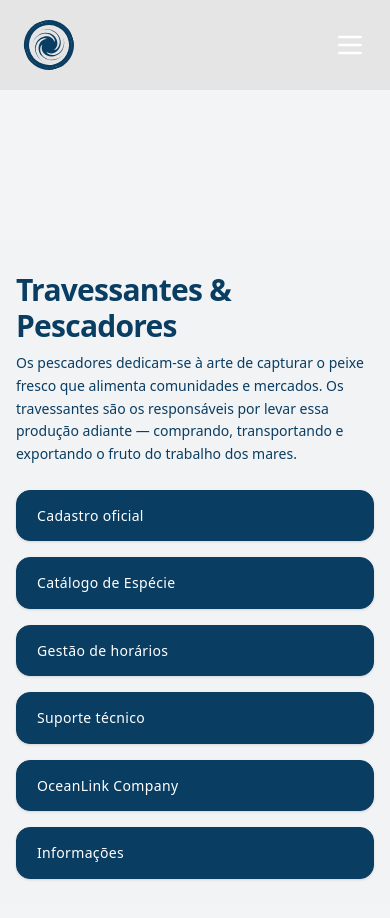
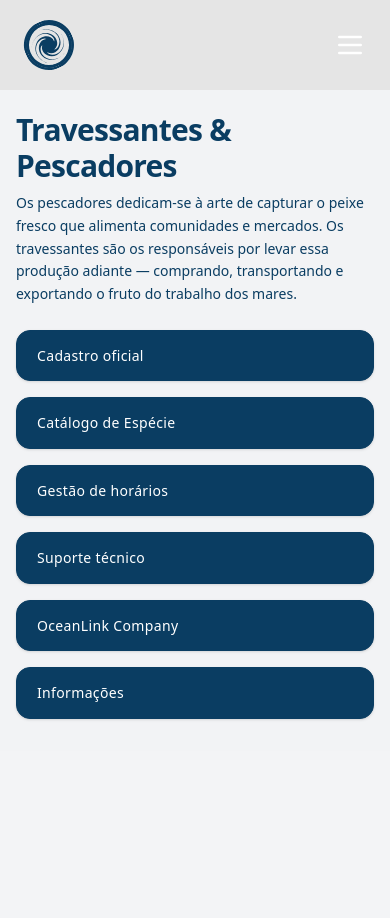
Before and after one commit to G4brielMoura/OceanLink, a Next.js app: page /skills in a window 390 px wide. Shown: the top 918 px of the page. After the commit the page ends 871 px from the top, so only its background shows below. Built offline with nearby package versions, Linux system fonts and the light colour scheme.

Commit message:
fonts_ok

```diff
--- a/src/app/_components/softskills.tsx
+++ b/src/app/_components/softskills.tsx
@@ -3,14 +3,13 @@
 import { motion, useAnimation, useInView, Variants } from "framer-motion"
 import { useEffect, useRef } from "react"
 
-
 const hardSkills = [
-  { title: "Cadastro oficial"},
-  { title: "Catálogo de Espécie"},
-  { title: "Gestão de horários"},
-  { title: "Suporte técnico"},
-  { title: "OceanLink Company"},
-  { title: "Informações"},
+  { title: "Cadastro oficial" },
+  { title: "Catálogo de Espécie" },
+  { title: "Gestão de horários" },
+  { title: "Suporte técnico" },
+  { title: "OceanLink Company" },
+  { title: "Informações" },
 ]
 
 const fadeInVariant = (direction: "left" | "right"): Variants => ({
@@ -50,7 +49,7 @@ const Section = ({
   return (
     <section
       ref={ref}
-      className="w-full mt-60 select-none overflow-x-hidden py-8 md:py-2 px-4 sm:px-6 lg:px-20"
+      className="w-full mt-20 sm:mt-28 md:mt-40 select-none overflow-x-hidden py-8 md:py-2 px-4 sm:px-6 lg:px-20"
     >
       <div className="max-w-5xl mx-auto mb-6">
         <motion.h2
```
